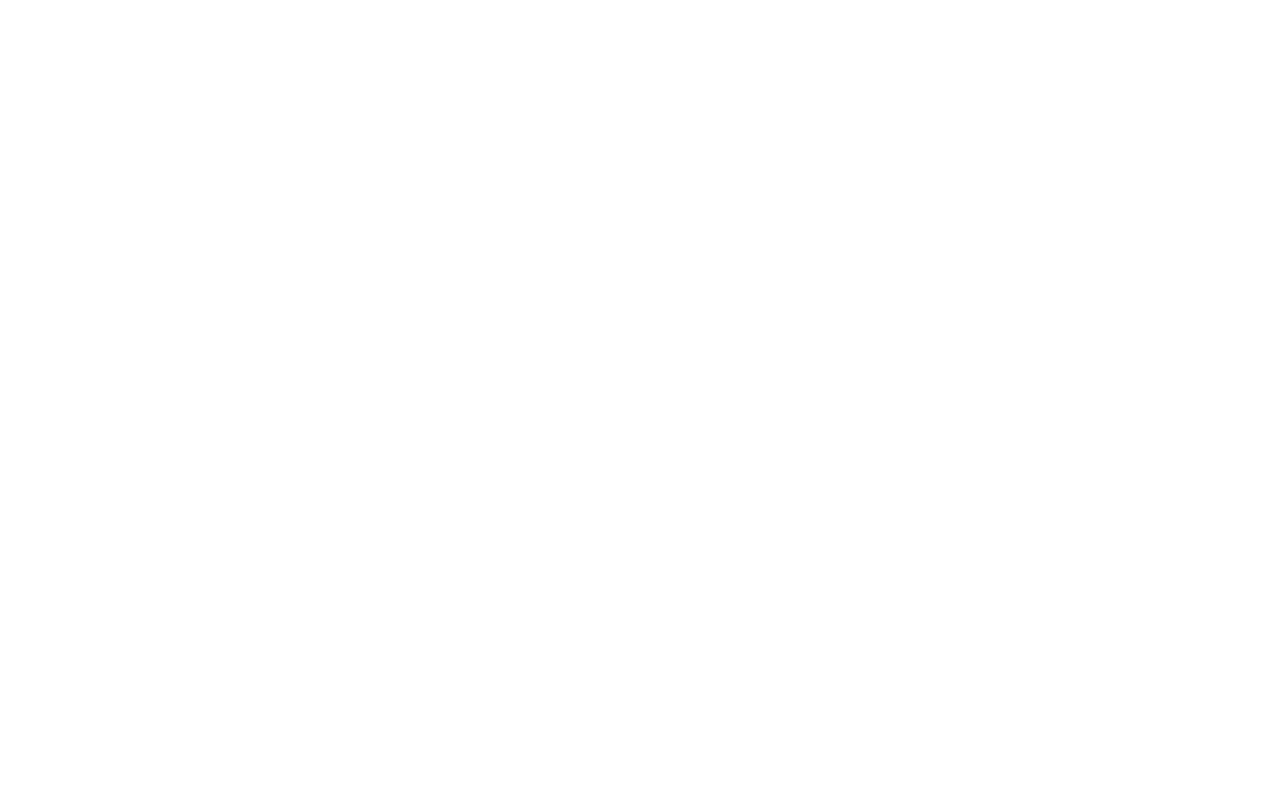
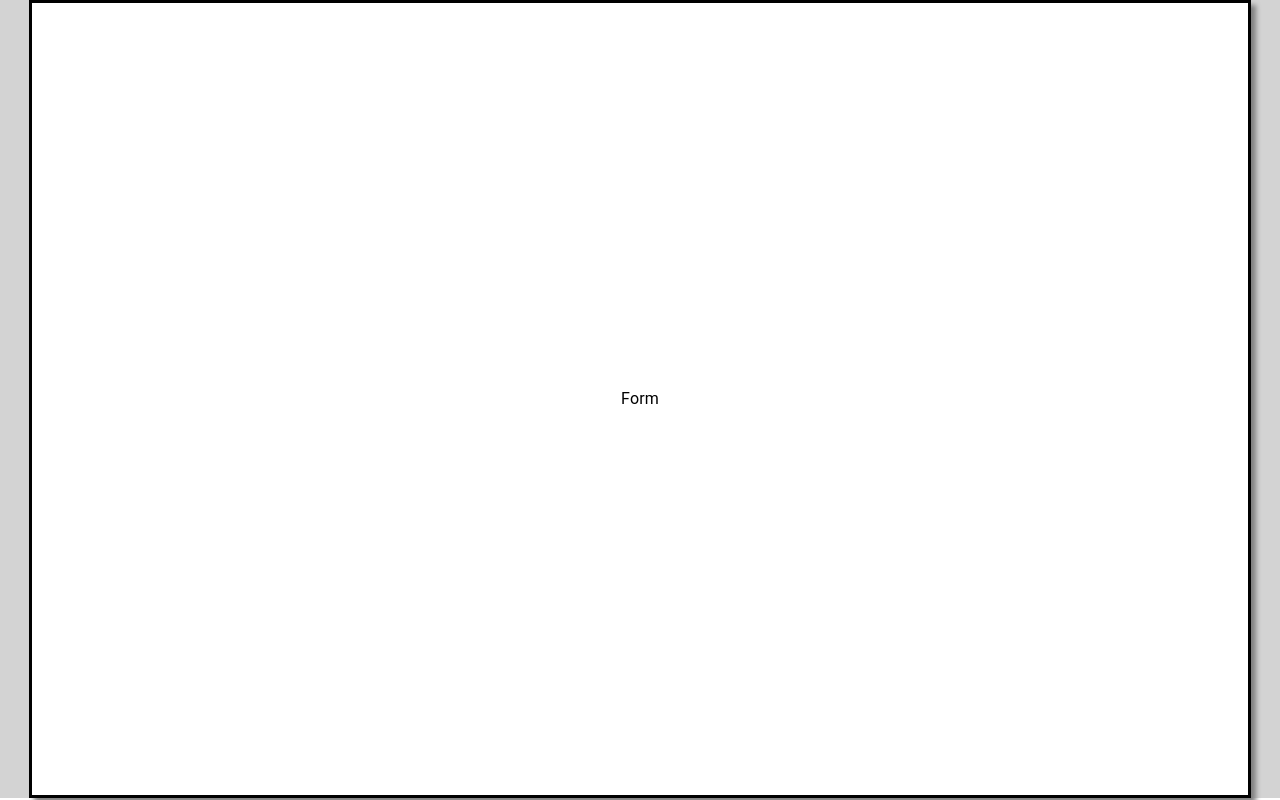
Before and after one commit to KevinRnbrg/wedding_rsvp, a React (Create React App) app in the folder wedding/: page /invitation in a window 1280 px wide. Before the commit this address had no page. Built offline with nearby package versions, Linux system fonts and the light colour scheme.

Commit message:
Added invitation form page, added styles pages,
Invitation form with route added, styles pages for both home and invitation form, downloaded mui materials

```diff
--- a/wedding/package.json
+++ b/wedding/package.json
@@ -3,6 +3,9 @@
   "version": "0.1.0",
   "private": true,
   "dependencies": {
+    "@emotion/react": "^11.10.6",
+    "@emotion/styled": "^11.10.6",
+    "@mui/material": "^5.11.9",
     "@testing-library/jest-dom": "^5.16.5",
     "@testing-library/react": "^13.4.0",
     "@testing-library/user-event": "^13.5.0",
--- a/wedding/src/App.js
+++ b/wedding/src/App.js
@@ -1,11 +1,13 @@
 import React from 'react';
 import { Route, Routes } from "react-router-dom"
 import Home from './pages/Home';
+import InvitationForm from './pages/InvitationForm';
 
 function App() {
   return (
     <Routes>
       <Route path="/" element={<Home />} />
+      <Route path="/invitation" element={<InvitationForm />} />
     </Routes>
   );
 }
--- a/wedding/src/pages/Home.js
+++ b/wedding/src/pages/Home.js
@@ -1,5 +1,6 @@
 import React from "react";
 import '../styles/App.css';
+import '../styles/HomeStyles.css';
 
 const Home = () => {
     return (
--- /dev/null
+++ b/wedding/src/pages/InvitationForm.js
@@ -0,0 +1,18 @@
+import React from 'react';
+import { Box, Typography } from '@mui/material';
+import '../styles/App.css';
+import '../styles/FormStyles.css';
+
+const InvitationForm = () => {
+    return (
+        <Box className="App">
+            <Box className='outer-container'>
+                <Typography>Form</Typography>
+
+            </Box>
+        </Box>
+    )
+
+}
+
+export default InvitationForm
--- a/wedding/src/styles/App.css
+++ b/wedding/src/styles/App.css
@@ -24,22 +24,3 @@
   border-radius: 50%;
   margin: 15px;
 }
-
-.google-map {
-  width: 40vw;
-  height: 25vh;
-}
-
-.menu-buttons {
-  display: flex;
-  flex-direction: row;
-  justify-content: space-between;
-  width: 90%;
-  margin-top: 2vh;
-  margin-bottom: 2vh;
-}
-
-.menu-selection {
-  width: 20%;
-  height: 175%;
-}
--- /dev/null
+++ b/wedding/src/styles/HomeStyles.css
@@ -0,0 +1,18 @@
+.google-map {
+    width: 40vw;
+    height: 25vh;
+  }
+
+  .menu-buttons {
+    display: flex;
+    flex-direction: row;
+    justify-content: space-between;
+    width: 90%;
+    margin-top: 2vh;
+    margin-bottom: 2vh;
+  }
+
+  .menu-selection {
+    width: 20%;
+    height: 175%;
+  }
```
Also changed, not shown: wedding/src/styles/FormStyles.css (added), 1 other file (tests, documents, lock files or other folders).
